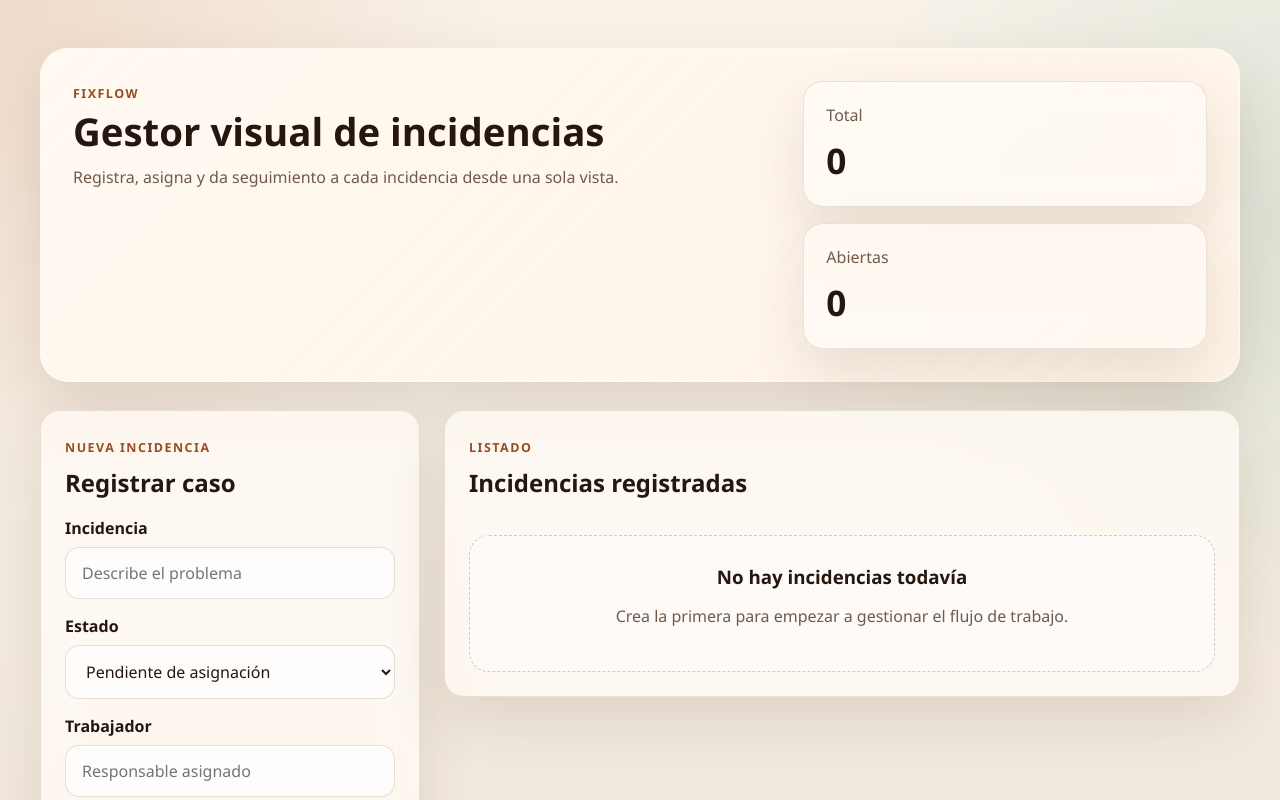
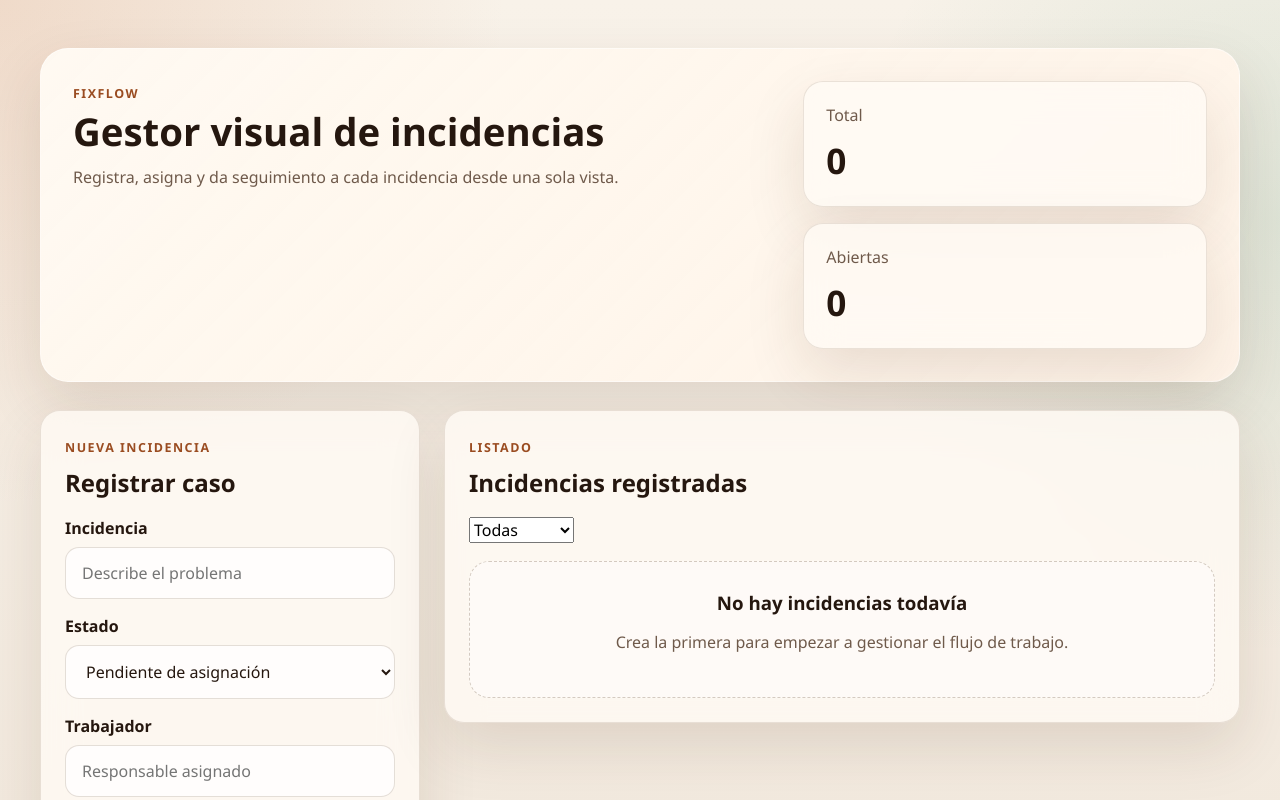
Before and after one commit to yoelvishernandez86-droid/FixFlow, a React (Vite) app: page / in a window 1280 px wide. Shown: the top 800 px of the page. Built offline with nearby package versions, Linux system fonts and the light colour scheme.

Commit message:
feat: implementar filtrado de incidencias por estado y persistencia en localStorage

```diff
--- /dev/null
+++ b/src/components/filtrarPorEstado.tsx
@@ -0,0 +1,26 @@
+type PropFiltroEstado = {
+  estadoSeleccionado: string;
+  onCambiarEstado: (estado: string) => void;
+};
+
+function FiltroEstado({
+  estadoSeleccionado,
+  onCambiarEstado,
+}: PropFiltroEstado) {
+  return (
+    <select
+      value={estadoSeleccionado}
+      onChange={(e) => {
+        onCambiarEstado(e.target.value);
+      }}
+    >
+      <option value="todas">Todas</option>
+      <option value="pendiente de asignacion">Pendiente</option>
+      <option value="asignada">Asignada</option>
+      <option value="en proceso">En proceso</option>
+      <option value="resuelta">Resuelta</option>
+    </select>
+  );
+}
+
+export default FiltroEstado;
--- a/src/components/incidenciasList.tsx
+++ b/src/components/incidenciasList.tsx
@@ -1,15 +1,31 @@
-import { useState } from "react";
+import { useState, useEffect } from "react";
 import {
   type EstadoIncidencia,
   type Incidencia,
   crearIncidencia,
 } from "./incidencia";
 
+import FiltroEstado from "./filtrarPorEstado";
 import FormularioDeIncidencia from "./formularioDeIncidencia";
 import ModalEditarIncidencia from "./ModalEditarIncidencia";
 
 function IncidenciasList() {
-  const [incidencias, setIncidencias] = useState<Incidencia[]>([]);
+  const [incidencias, setIncidencias] = useState<Incidencia[]>(() => {
+    const listaGuardada = localStorage.getItem("listaGuardada");
+
+    if (!listaGuardada) {
+      return [];
+    }
+
+    try {
+      return JSON.parse(listaGuardada);
+    } catch {
+      return [];
+    }
+  });
+  useEffect(() => {
+    localStorage.setItem("listaGuardada", JSON.stringify(incidencias));
+  }, [incidencias]);
 
   const [incidenciaEditando, setIncidenciaEditando] =
     useState<Incidencia | null>(null);
@@ -59,6 +75,11 @@ function IncidenciasList() {
     );
   };
 
+  const [estadoFiltro, setEstadoFiltro] = useState("todas");
+  const incidenciasFiltradas =
+    estadoFiltro === "todas"
+      ? incidencias
+      : incidencias.filter((incidencia) => incidencia.estado === estadoFiltro);
   return (
     <div className="dashboard">
       <section className="hero-panel">
@@ -102,9 +123,12 @@ function IncidenciasList() {
               <h2>Incidencias registradas</h2>
             </div>
           </div>
-
+          <FiltroEstado
+            estadoSeleccionado={estadoFiltro}
+            onCambiarEstado={setEstadoFiltro}
+          />
           <ul className="incidencias-list">
-            {incidencias.map((incidencia) => (
+            {incidenciasFiltradas.map((incidencia) => (
               <li className="incidencia-card" key={incidencia.id}>
                 <div className="incidencia-card-header">
                   <h3>{incidencia.titulo}</h3>
@@ -146,7 +170,9 @@ function IncidenciasList() {
           {incidencias.length === 0 && (
             <div className="empty-state">
               <h3>No hay incidencias todavía</h3>
-              <p>Crea la primera para empezar a gestionar el flujo de trabajo.</p>
+              <p>
+                Crea la primera para empezar a gestionar el flujo de trabajo.
+              </p>
             </div>
           )}
         </section>
```
